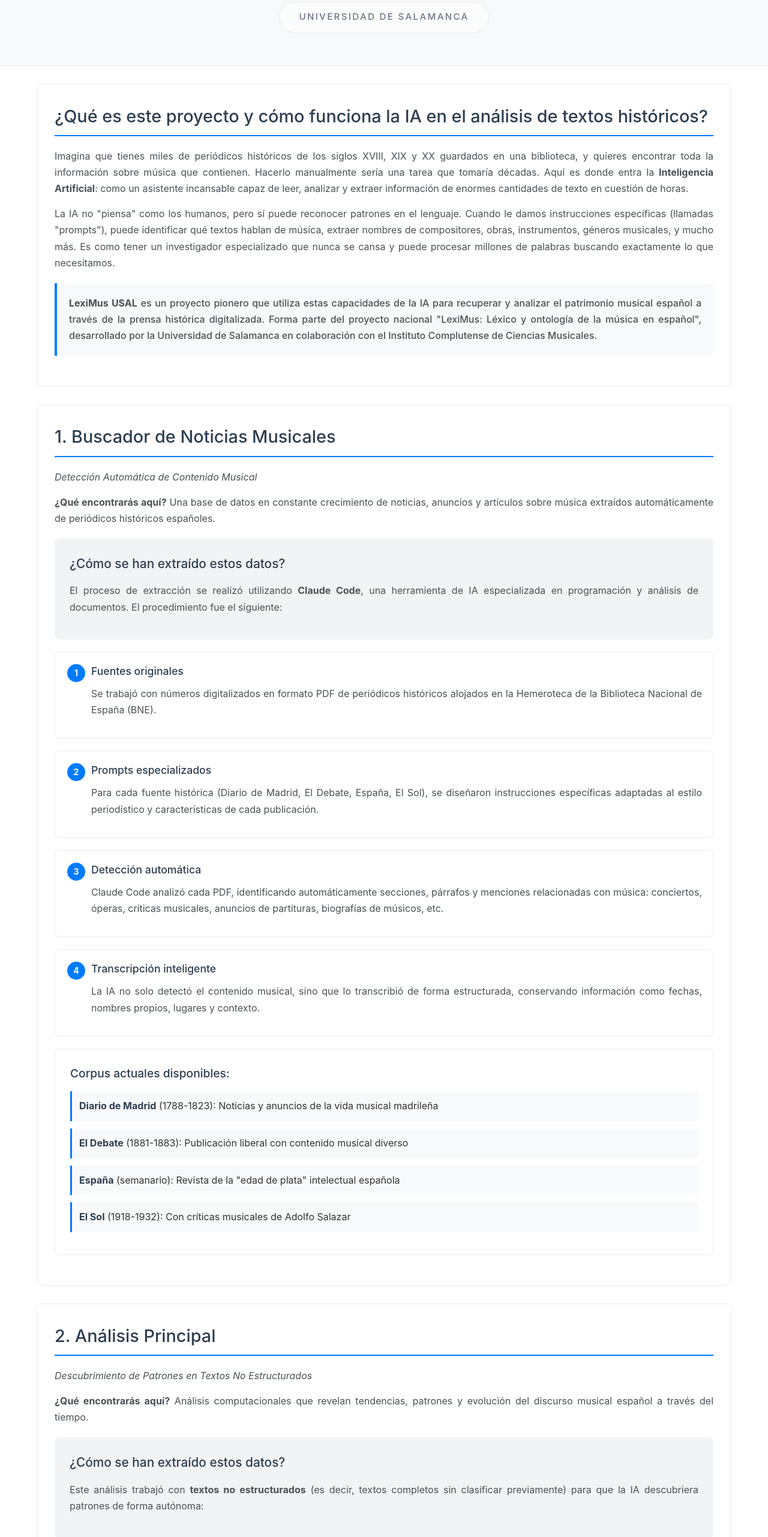
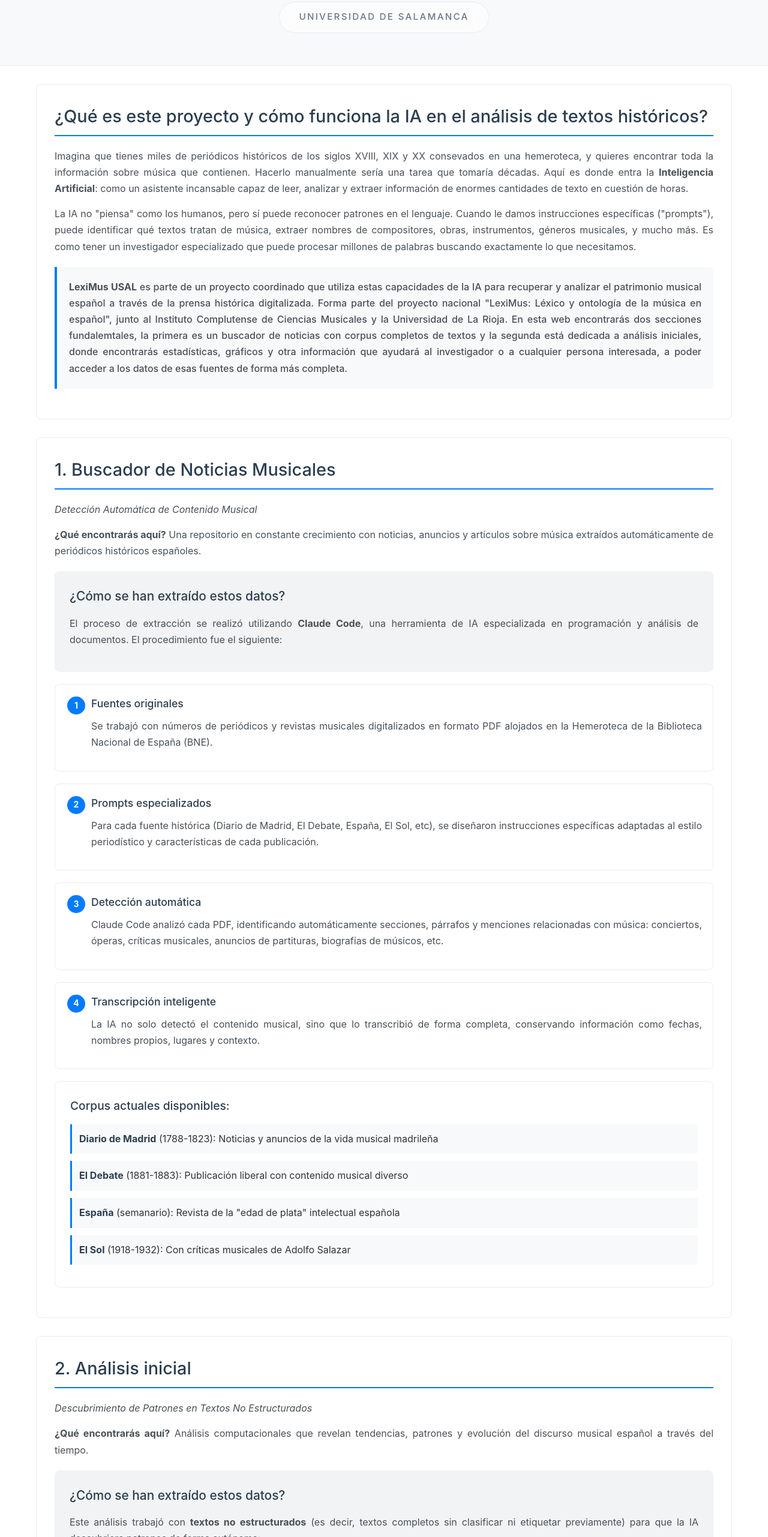
Before and after one commit to LeximusUSAL/inicio, a plain HTML site: page intro.html in a window 1280 px wide. Shown: the part 238-2800 px from the top of the page at 60% size. Drawn offline with Linux system fonts and the light colour scheme.

Commit message:
Update intro.html

```diff
--- a/intro.html
+++ b/intro.html
@@ -393,12 +393,12 @@
         <div class="content-section">
             <h2 class="section-title">¿Qué es este proyecto y cómo funciona la IA en el análisis de textos históricos?</h2>
 
-            <p>Imagina que tienes miles de periódicos históricos de los siglos XVIII, XIX y XX guardados en una biblioteca, y quieres encontrar toda la información sobre música que contienen. Hacerlo manualmente sería una tarea que tomaría décadas. Aquí es donde entra la <strong>Inteligencia Artificial</strong>: como un asistente incansable capaz de leer, analizar y extraer información de enormes cantidades de texto en cuestión de horas.</p>
+            <p>Imagina que tienes miles de periódicos históricos de los siglos XVIII, XIX y XX consevados en una hemeroteca, y quieres encontrar toda la información sobre música que contienen. Hacerlo manualmente sería una tarea que tomaría décadas. Aquí es donde entra la <strong>Inteligencia Artificial</strong>: como un asistente incansable capaz de leer, analizar y extraer información de enormes cantidades de texto en cuestión de horas.</p>
 
-            <p>La IA no "piensa" como los humanos, pero sí puede reconocer patrones en el lenguaje. Cuando le damos instrucciones específicas (llamadas "prompts"), puede identificar qué textos hablan de música, extraer nombres de compositores, obras, instrumentos, géneros musicales, y mucho más. Es como tener un investigador especializado que nunca se cansa y puede procesar millones de palabras buscando exactamente lo que necesitamos.</p>
+            <p>La IA no "piensa" como los humanos, pero sí puede reconocer patrones en el lenguaje. Cuando le damos instrucciones específicas ("prompts"), puede identificar qué textos tratan de música, extraer nombres de compositores, obras, instrumentos, géneros musicales, y mucho más. Es como tener un investigador especializado que puede procesar millones de palabras buscando exactamente lo que necesitamos.</p>
 
             <div class="highlight-box">
-                <p><strong>LexiMus USAL</strong> es un proyecto pionero que utiliza estas capacidades de la IA para recuperar y analizar el patrimonio musical español a través de la prensa histórica digitalizada. Forma parte del proyecto nacional "LexiMus: Léxico y ontología de la música en español", desarrollado por la Universidad de Salamanca en colaboración con el Instituto Complutense de Ciencias Musicales.</p>
+                <p><strong>LexiMus USAL</strong> es parte de un proyecto coordinado que utiliza estas capacidades de la IA para recuperar y analizar el patrimonio musical español a través de la prensa histórica digitalizada. Forma parte del proyecto nacional "LexiMus: Léxico y ontología de la música en español", junto al Instituto Complutense de Ciencias Musicales y la Universidad de La Rioja. En esta web encontrarás dos secciones fundalemtales, la primera es un buscador de noticias con corpus completos de textos y la segunda está dedicada a análisis iniciales, donde encontrarás estadísticas, gráficos y otra información que ayudará al investigador o a cualquier persona interesada, a poder acceder a los datos de esas fuentes de forma más completa.</p>
             </div>
         </div>
 
@@ -406,7 +406,7 @@
             <h2 class="section-title">1. Buscador de Noticias Musicales</h2>
             <p><em>Detección Automática de Contenido Musical</em></p>
 
-            <p><strong>¿Qué encontrarás aquí?</strong> Una base de datos en constante crecimiento de noticias, anuncios y artículos sobre música extraídos automáticamente de periódicos históricos españoles.</p>
+            <p><strong>¿Qué encontrarás aquí?</strong> Una repositorio en constante crecimiento con noticias, anuncios y artículos sobre música extraídos automáticamente de periódicos históricos españoles.</p>
 
             <div class="methodology-section">
                 <h4>¿Cómo se han extraído estos datos?</h4>
@@ -416,12 +416,12 @@
             <div class="process-steps">
                 <div class="process-step">
                     <h4>Fuentes originales</h4>
-                    <p>Se trabajó con números digitalizados en formato PDF de periódicos históricos alojados en la Hemeroteca de la Biblioteca Nacional de España (BNE).</p>
+                    <p>Se trabajó con números de periódicos y revistas musicales digitalizados en formato PDF alojados en la Hemeroteca de la Biblioteca Nacional de España (BNE).</p>
                 </div>
 
                 <div class="process-step">
                     <h4>Prompts especializados</h4>
-                    <p>Para cada fuente histórica (Diario de Madrid, El Debate, España, El Sol), se diseñaron instrucciones específicas adaptadas al estilo periodístico y características de cada publicación.</p>
+                    <p>Para cada fuente histórica (Diario de Madrid, El Debate, España, El Sol, etc), se diseñaron instrucciones específicas adaptadas al estilo periodístico y características de cada publicación.</p>
                 </div>
 
                 <div class="process-step">
@@ -431,7 +431,7 @@
 
                 <div class="process-step">
                     <h4>Transcripción inteligente</h4>
-                    <p>La IA no solo detectó el contenido musical, sino que lo transcribió de forma estructurada, conservando información como fechas, nombres propios, lugares y contexto.</p>
+                    <p>La IA no solo detectó el contenido musical, sino que lo transcribió de forma completa, conservando información como fechas, nombres propios, lugares y contexto.</p>
                 </div>
             </div>
             <div class="corpus-list">
@@ -451,20 +451,20 @@
             </div>
         </div>
         <div class="content-section">
-            <h2 class="section-title">2. Análisis Principal</h2>
+            <h2 class="section-title">2. Análisis inicial</h2>
             <p><em>Descubrimiento de Patrones en Textos No Estructurados</em></p>
 
             <p><strong>¿Qué encontrarás aquí?</strong> Análisis computacionales que revelan tendencias, patrones y evolución del discurso musical español a través del tiempo.</p>
 
             <div class="methodology-section">
                 <h4>¿Cómo se han extraído estos datos?</h4>
-                <p>Este análisis trabajó con <strong>textos no estructurados</strong> (es decir, textos completos sin clasificar previamente) para que la IA descubriera patrones de forma autónoma:</p>
+                <p>Este análisis trabajó con <strong>textos no estructurados</strong> (es decir, textos completos sin clasificar ni etiquetar previamente) para que la IA descubriera patrones de forma autónoma:</p>
             </div>
 
             <div class="tools-grid">
                 <div class="tool-card">
                     <h5>1. Análisis inicial con Claude</h5>
-                    <p>Se utilizó Claude (IA conversacional) para procesar los corpus textuales completos. La IA identificó automáticamente:</p>
+                    <p>Se utilizó Claude para procesar los corpus textuales completos. La IA identificó automáticamente:</p>
                     <ul>
                         <li>Temáticas principales (ópera, música religiosa, música popular, etc.)</li>
                         <li>Compositores y obras más mencionados</li>
@@ -496,9 +496,9 @@
             </div>
 
             <div class="methodology-section">
-                <h4>Metodología del análisis:</h4>
+                <h4>Metodología empleada:</h4>
                 <ul>
-                    <li><strong>Enfoque no supervisado:</strong> La IA descubrió patrones sin categorías predefinidas</li>
+                    <li><strong>Enfoque no supervisado:</strong> La IA descubrió patrones sin categorías predefinidas, para asegurar que la lectura de las fuentes responde a su propia naturaleza</li>
                     <li><strong>Validación cruzada:</strong> Los resultados de Claude se contrastaron con las herramientas estadísticas</li>
                     <li><strong>Contextualización histórica:</strong> Cada hallazgo se situó en su contexto musicológico correspondiente</li>
                 </ul>
@@ -506,7 +506,7 @@
         </div>
         <div class="conclusion-section">
             <h3>Resultado: Un Laboratorio Digital para la Historia Musical Española</h3>
-            <p>Este proyecto representa una nueva forma de hacer investigación musicológica, donde la IA actúa como una lupa digital que nos permite ver patrones y tendencias que serían imposibles de detectar manualmente. Los resultados no solo nos muestran <strong>qué</strong> se escribió sobre música en la prensa histórica, sino <strong>cómo</strong> evolucionó el discurso musical español, qué obras y compositores dominaron cada época, y cómo se transformó el vocabulario musical a lo largo del tiempo.</p>
+            <p>Este proyecto representa una nueva forma de acceder a los datos en musicológica, donde la IA actúa como una lupa digital que nos permite ver patrones y tendencias que serían imposibles de detectar manualmente. Los resultados no solo nos muestran <strong>qué</strong> se escribió sobre música en la prensa histórica, sino <strong>cómo</strong> evolucionó el discurso musical español, qué obras y compositores dominaron cada época, y cómo se transformó el vocabulario musical a lo largo del tiempo. A partir de ahí el investigador puede interpretar esos datos de forma más precisa y completa en sus trabajos.</p>
             <p>La web está en constante actualización, incorporando nuevos corpus y refinando los análisis para ofrecer una visión cada vez más completa del patrimonio musical español documentado en la prensa histórica.</p>
         </div>
     </div>
```
